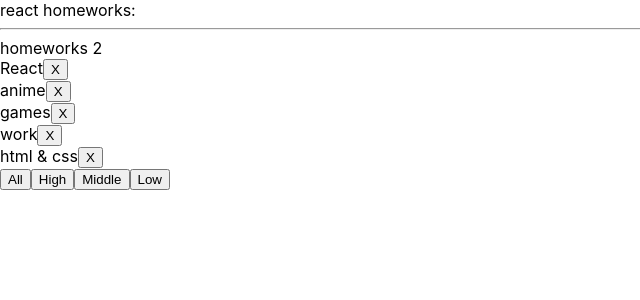
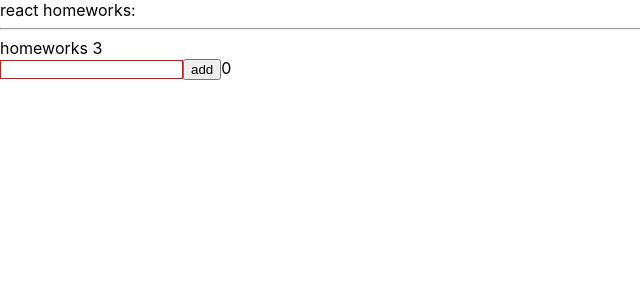
Before and after one commit to DmitryShastel/Home_Tasks_2.0, a React (Create React App) app: page / in a window 1280 px wide. Shown: the top 300 px of the page, without its empty margins (0-640 px from the left). Built offline with nearby package versions, Linux system fonts and the light colour scheme.

Commit message:
The HW3 component is changed

```diff
--- a/src/p1-main/m1-ui/u1-app/App.tsx
+++ b/src/p1-main/m1-ui/u1-app/App.tsx
@@ -1,15 +1,14 @@
 import React from 'react'
 import s from './App.module.css'
-import HW1 from '../../../p2-homeworks/h1/HW1'
-import HW2 from "../../../p2-homeworks/h2/HW2";
+import HW3 from "../../../p2-homeworks/h3/HW3";
 
 function App() {
     return (
         <div className={s.App}>
             <div>react homeworks:</div>
             {/*<HW1/>*/}
-            <HW2/>
-            {/*<HW3/>*/}
+            {/*<HW2/>*/}
+            <HW3/>
             {/*<HW4/>*/}
             {/*<HW5/>*/}
 
--- a/src/p2-homeworks/h2/Affairs.tsx
+++ b/src/p2-homeworks/h2/Affairs.tsx
@@ -18,7 +18,7 @@
     ))
 
     const setAll = () => {}
-    const setHigh = () => {}
+    const setHigh = () => {props.setFilter('high')}
     const setMiddle = () => {}
     const setLow = () => {}
 
--- a/src/p2-homeworks/h2/HW2.tsx
+++ b/src/p2-homeworks/h2/HW2.tsx
@@ -23,7 +23,8 @@
 // pure helper functions
 export const filterAffairs = (affairs: Array<AffairType>, filter: FilterType): Array<AffairType> => {
     if (filter === 'all') return affairs
-     else return affairs
+     else if( filter === 'higt') return  defaultAffairs.filter(t => t.priority === 'high')
+         return affairs
 }
 export const deleteAffair = (affairs: Array<AffairType>, _id: number): Array<AffairType> => {
     return affairs.filter(a => a._id != _id)
--- a/src/p2-homeworks/h3/HW3.tsx
+++ b/src/p2-homeworks/h3/HW3.tsx
@@ -19,14 +19,7 @@
         <div>
             <hr/>
             homeworks 3
-
-            {/*should work (должно работать)*/}
             <GreetingContainer users={users} addUserCallback={addUserCallback}/>
-
-            <hr/>
-            {/*для личного творчества, могу проверить*/}
-            {/*<AlternativeGreeting/>*/}
-            <hr/>
         </div>
     )
 }
```
